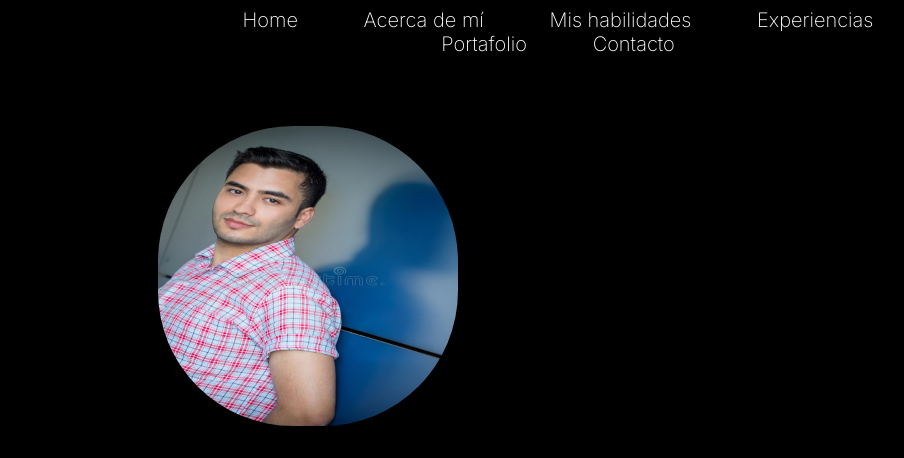
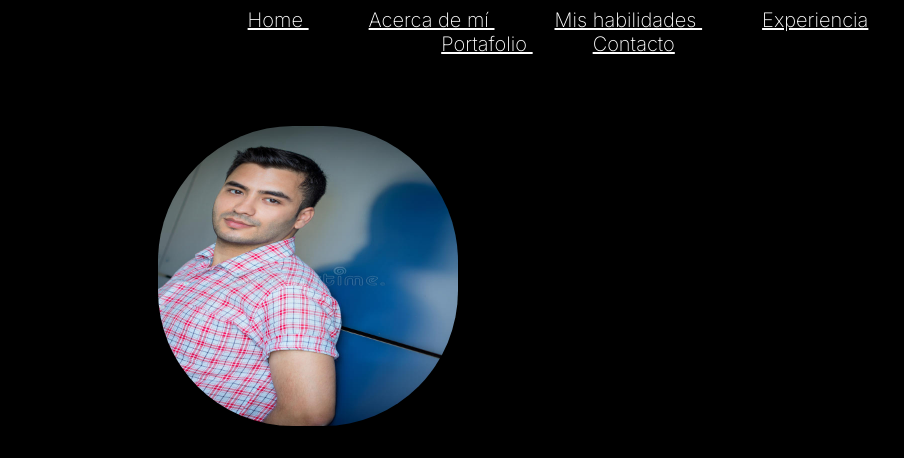
Before and after one commit to xXBenerXx/taller1, a plain HTML site: page index.html in a window 1280 px wide. Shown: the top 458 px of the page, without its empty margins (332-1236 px from the left). Drawn offline with Linux system fonts and the light colour scheme; a web font is replaced by a local one.

Commit message:
Update index.html
Agregar href para los enlaces

```diff
--- a/index.html
+++ b/index.html
@@ -7,17 +7,17 @@
 </head>
 <body>
     <div class="Cabeza">
-        <a id="tope">Home
+        <a id="tope" href="index.html">Home
         </a>
-        <a id="tope">Acerca de mí
+        <a id="tope" href="acercademi.html">Acerca de mí
         </a>
-        <a id="tope">Mis habilidades
+        <a id="tope" href="mishabilidades.html">Mis habilidades
         </a>
-        <a id="tope">Experiencias
+        <a id="tope" href="experiencia.html">Experiencia
         </a>
-        <a id="tope">Portafolio
+        <a id="tope" href="portafolio.html">Portafolio
         </a>
-        <a id="tope">Contacto
+        <a id="tope" href="contacto.html">Contacto
         </a>
     </div>
     <div>
```
